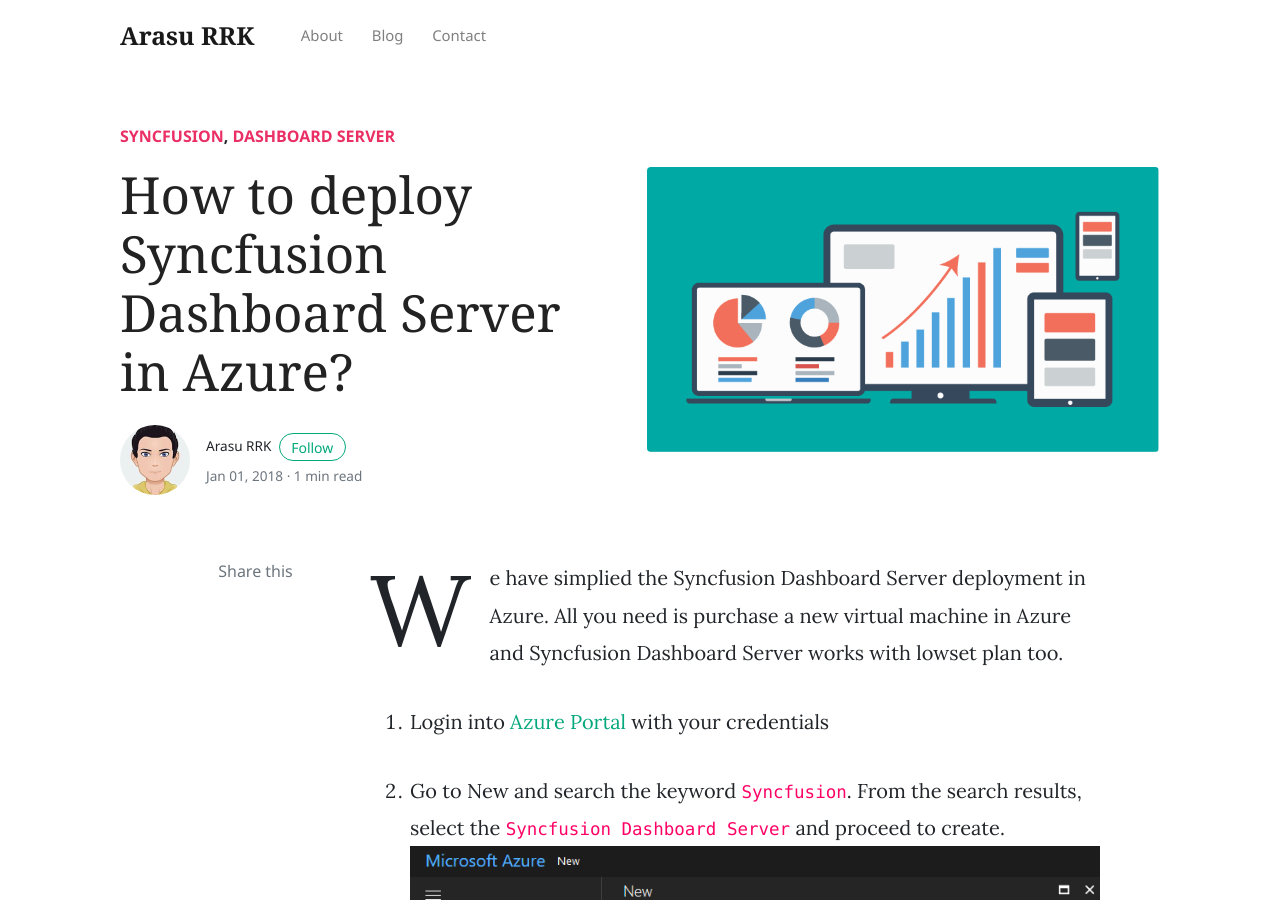
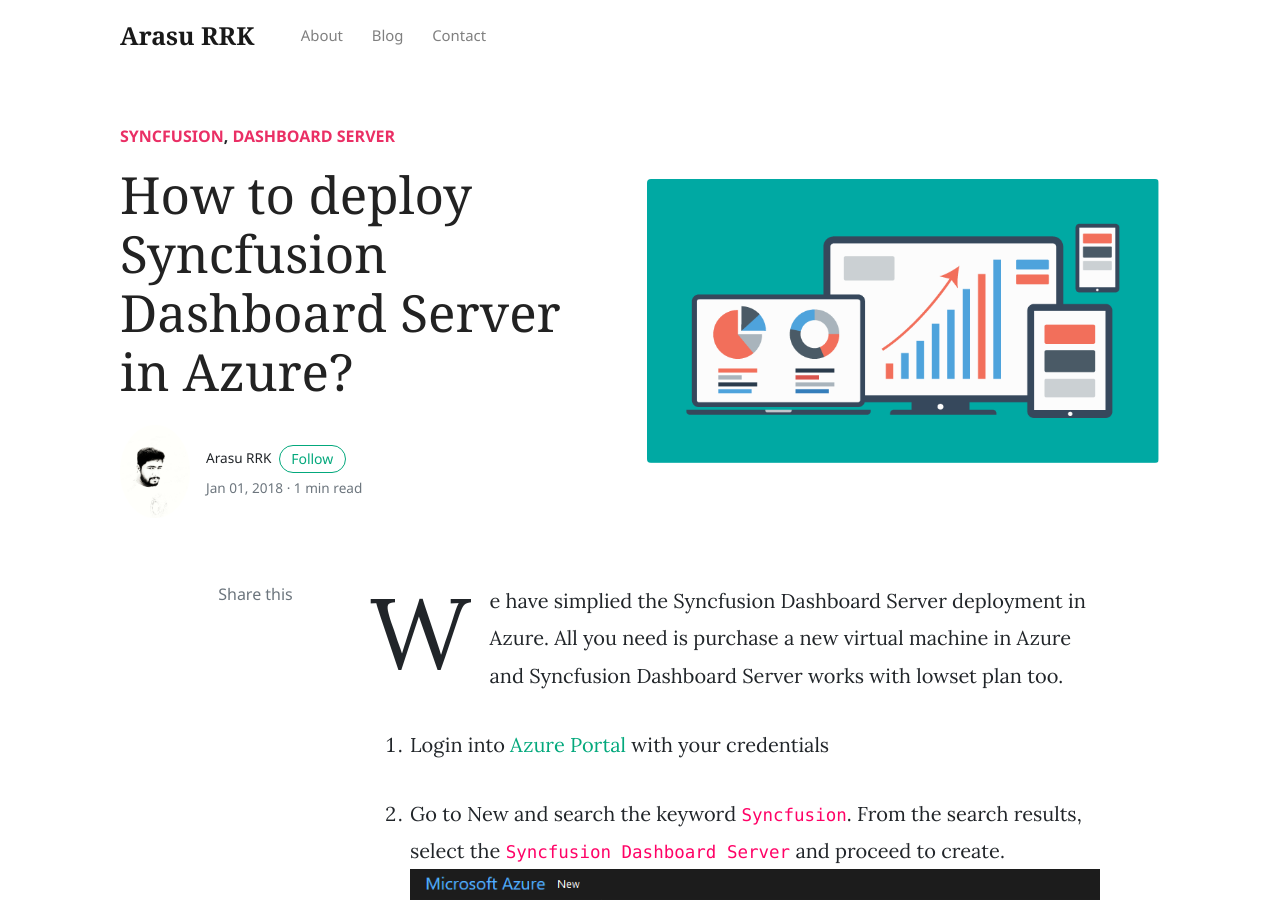
Before and after one commit to arasu-rrk/arasu-rrk.github.io, a Jekyll site: the page built from _posts/2018-01-01-how-to deploy-syncfusion-dashboard-server-in-azure.md, in a window 1280 px wide and 900 px high. Built offline with Jekyll 4.4.1, drawn with Linux system fonts in a browser that asks for light colours; nearby versions of some CDN libraries; comment, search, counter and statistics services are not loaded.

Commit message:
Update _config.yml

```diff
--- a/_config.yml
+++ b/_config.yml
@@ -18,7 +18,7 @@
     arasu_rrk:
       name:           Arasu RRK
       site:           https://arasu-rrk.com
-      avatar:         assets/images/avatar1.jpg
+      avatar:         images/me/rrk-black-white.jpeg
       bio:            "Hi, I'm Arasu RRK."
       email:          hello@arasu-rrk.com
       twitter:        https://twitter.com/arasu_rrk
```
